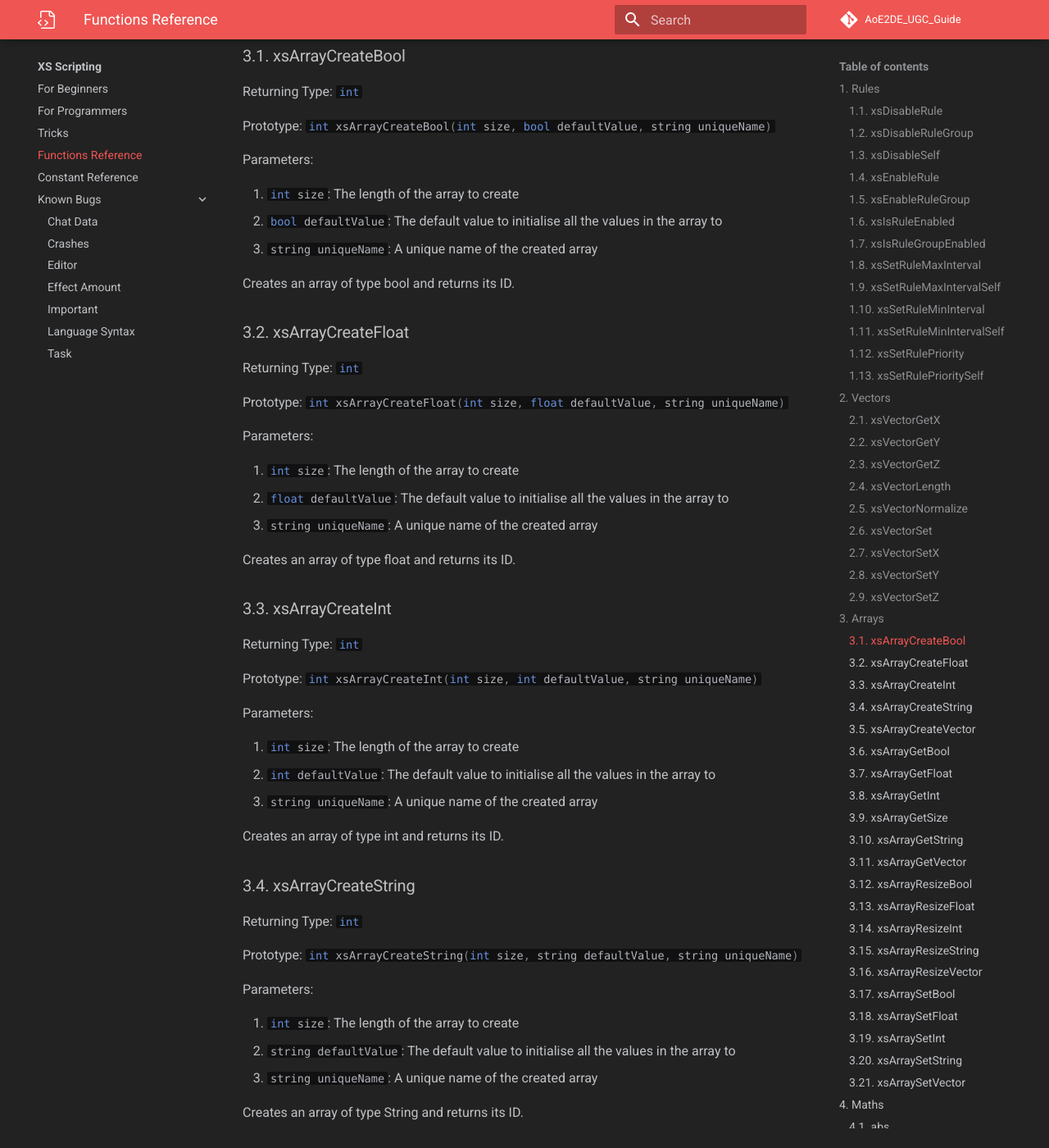
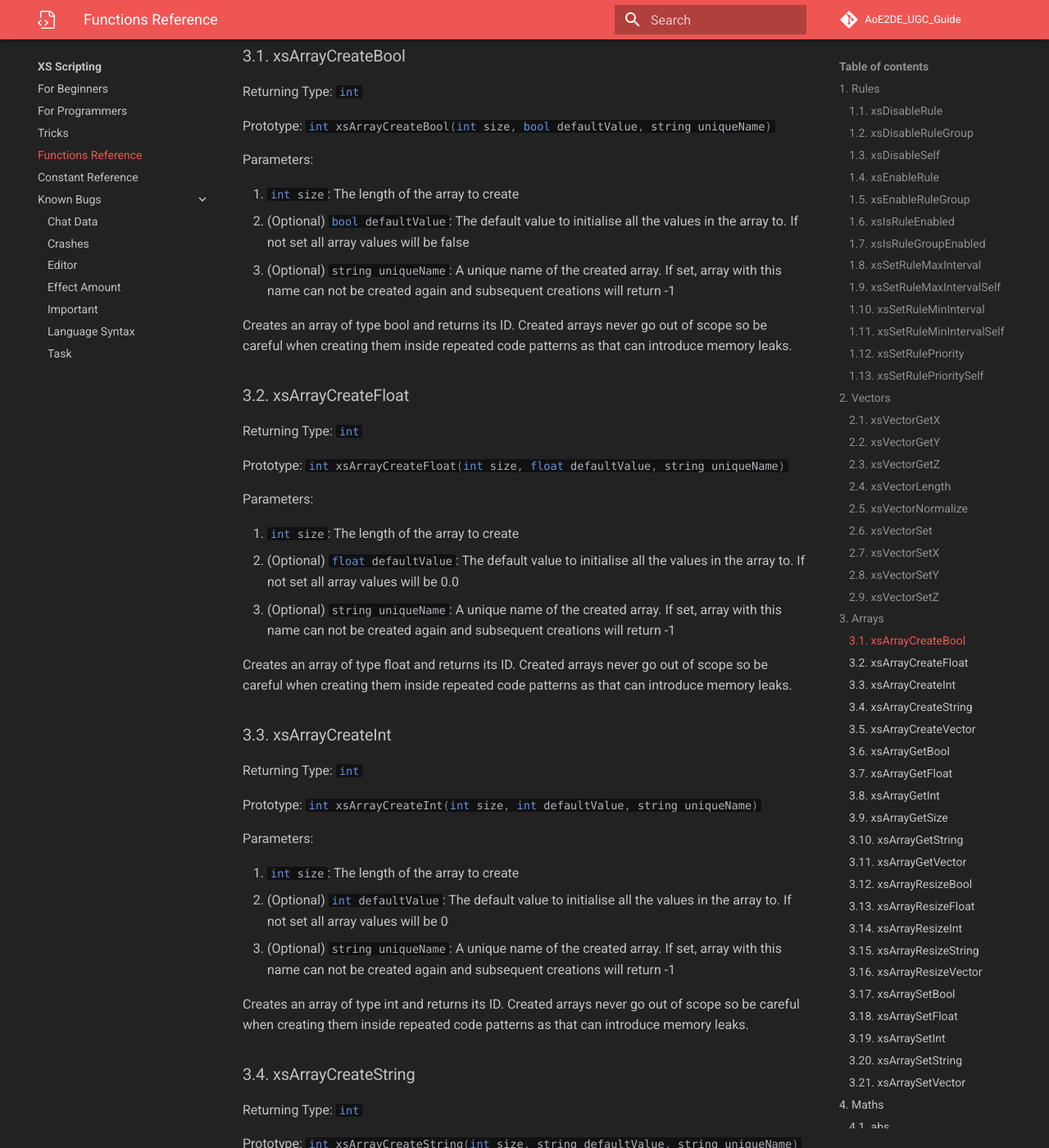
Before and after one commit to Divy1211/AoE2DE_UGC_Guide, an MkDocs documentation site: the page built from docs/general/xs/functions.md, in a window 1280 px wide and 1400 px high, scrolled down 6688 px. Shown: the whole window at 82% size. Built offline with MkDocs 1.6.1 and Material for MkDocs 9.7.7, drawn with Linux system fonts in a browser that asks for light colours; some web fonts are replaced; comment, search, counter and statistics services are not loaded; some of the changed text lies outside the part shown.

Commit message:
Fixed required parameters in XS

```diff
--- a/docs/general/xs/functions.md
+++ b/docs/general/xs/functions.md
@@ -286,10 +286,10 @@ Prototype: `#!cpp int xsArrayCreateBool(int size, bool defaultValue, string uniq
 Parameters:
 
 1.  `#!cpp int size`: The length of the array to create
-2.  `#!cpp bool defaultValue`: The default value to initialise all the values in the array to
-3.  `#!cpp string uniqueName`: A unique name of the created array
+2. (Optional) `#!cpp bool defaultValue`: The default value to initialise all the values in the array to. If not set all array values will be false
+3. (Optional) `#!cpp string uniqueName`: A unique name of the created array. If set, array with this name can not be created again and subsequent creations will return -1
 
-Creates an array of type bool and returns its ID.
+Creates an array of type bool and returns its ID. Created arrays never go out of scope so be careful when creating them inside repeated code patterns as that can introduce memory leaks.
 
 ### 3.2. xsArrayCreateFloat
 
@@ -300,10 +300,10 @@ Prototype: `#!cpp int xsArrayCreateFloat(int size, float defaultValue, string un
 Parameters:
 
 1.  `#!cpp int size`: The length of the array to create
-2.  `#!cpp float defaultValue`: The default value to initialise all the values in the array to
-3.  `#!cpp string uniqueName`: A unique name of the created array
+2. (Optional) `#!cpp float defaultValue`: The default value to initialise all the values in the array to. If not set all array values will be 0.0
+3. (Optional) `#!cpp string uniqueName`: A unique name of the created array. If set, array with this name can not be created again and subsequent creations will return -1
 
-Creates an array of type float and returns its ID.
+Creates an array of type float and returns its ID. Created arrays never go out of scope so be careful when creating them inside repeated code patterns as that can introduce memory leaks.
 
 ### 3.3. xsArrayCreateInt
 
@@ -314,10 +314,10 @@ Prototype: `#!cpp int xsArrayCreateInt(int size, int defaultValue, string unique
 Parameters:
 
 1.  `#!cpp int size`: The length of the array to create
-2.  `#!cpp int defaultValue`: The default value to initialise all the values in the array to
-3.  `#!cpp string uniqueName`: A unique name of the created array
+2. (Optional) `#!cpp int defaultValue`: The default value to initialise all the values in the array to. If not set all array values will be 0
+3. (Optional) `#!cpp string uniqueName`: A unique name of the created array. If set, array with this name can not be created again and subsequent creations will return -1
 
-Creates an array of type int and returns its ID.
+Creates an array of type int and returns its ID. Created arrays never go out of scope so be careful when creating them inside repeated code patterns as that can introduce memory leaks.
 
 ### 3.4. xsArrayCreateString
 
@@ -328,10 +328,10 @@ Prototype: `#!cpp int xsArrayCreateString(int size, string defaultValue, string
 Parameters:
 
 1.  `#!cpp int size`: The length of the array to create
-2.  `#!cpp string defaultValue`: The default value to initialise all the values in the array to
-3.  `#!cpp string uniqueName`: A unique name of the created array
+2. (Optional) `#!cpp string defaultValue`: The default value to initialise all the values in the array to. If not set all array values will be "<default string>"
+3. (Optional) `#!cpp string uniqueName`: A unique name of the created array. If set, array with this name can not be created again and subsequent creations will return -1
 
-Creates an array of type String and returns its ID.
+Creates an array of type String and returns its ID. Created arrays never go out of scope so be careful when creating them inside repeated code patterns as that can introduce memory leaks.
 
 ### 3.5. xsArrayCreateVector
 
@@ -342,10 +342,10 @@ Prototype: `#!cpp int xsArrayCreateVector(int size, vector defaultValue, string
 Parameters:
 
 1.  `#!cpp int size`: The length of the array to create
-2.  `#!cpp vector defaultValue`: The default value to initialise all the values in the array to
-3.  `#!cpp string uniqueName`: A unique name of the created array
+2. (Optional) `#!cpp vector defaultValue`: The default value to initialise all the values in the array to. If not set all array values will be vector(-1.0, -1.0, -1.0)
+3. (Optional) `#!cpp string uniqueName`: A unique name of the created array. If set, array with this name can not be created again and subsequent creations will return -1
 
-Creates an array of type Vector and returns its ID.
+Creates an array of type Vector and returns its ID. Created arrays never go out of scope so be careful when creating them inside repeated code patterns as that can introduce memory leaks.
 
 ### 3.6. xsArrayGetBool
 
```
Also changed, not shown: docs/general/xs/beginner.md (+2 -0 lines), docs/general/xs/programmer.md (+2 -0 lines), docs/general/xs/functions.json.
